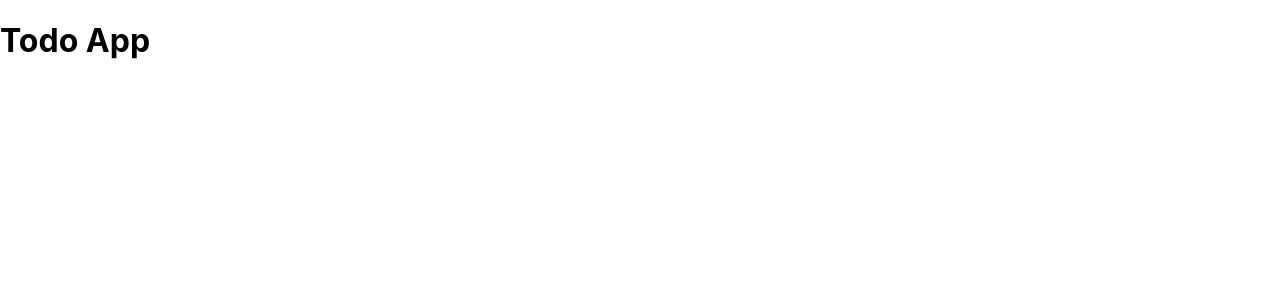
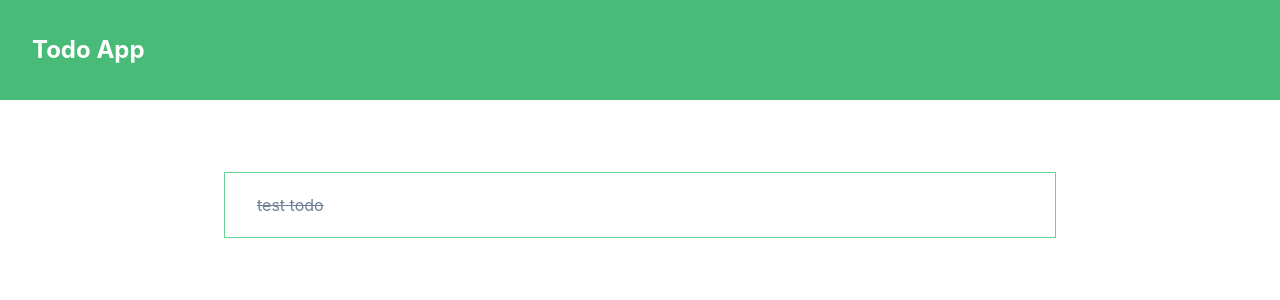
Before and after one commit to shitakemura/next-apigw-cdk-app, a Next.js app in the folder packages/frontend/: page / in a window 1280 px wide. Shown: the top 300 px of the page. Built offline with nearby package versions, Linux system fonts and the light colour scheme.

Commit message:
Create Todo components

```diff
--- /dev/null
+++ b/packages/frontend/components/Header/Header.tsx
@@ -0,0 +1,30 @@
+import { Flex, Text } from "@chakra-ui/react";
+
+type HeaderContainerProps = {
+  children: React.ReactNode;
+};
+
+const HeaderContainer = ({ children }: HeaderContainerProps) => {
+  return (
+    <Flex
+      align='center'
+      justify='space-between'
+      wrap='wrap'
+      w='100%'
+      p={8}
+      bg='green.400'
+      color='white'>
+      {children}
+    </Flex>
+  );
+};
+
+export const Header = () => {
+  return (
+    <HeaderContainer>
+      <Text fontSize={24} fontWeight='bold'>
+        Todo App
+      </Text>
+    </HeaderContainer>
+  );
+};
--- /dev/null
+++ b/packages/frontend/components/Header/index.ts
@@ -0,0 +1 @@
+export * from "./Header";
--- /dev/null
+++ b/packages/frontend/components/Home/Home.tsx
@@ -0,0 +1,12 @@
+import { VStack } from "@chakra-ui/react";
+import { Header } from "../Header";
+import { TodoScreen } from "../Todo";
+
+export const Home = () => {
+  return (
+    <VStack>
+      <Header />
+      <TodoScreen />
+    </VStack>
+  );
+};
--- /dev/null
+++ b/packages/frontend/components/Home/index.ts
@@ -0,0 +1 @@
+export * from "./Home";
--- /dev/null
+++ b/packages/frontend/components/Todo/TodoItem.tsx
@@ -0,0 +1,28 @@
+import { useState } from "react";
+import { HStack, Text } from "@chakra-ui/react";
+import { Todo } from "../../../shared/models";
+
+type TodoItemProps = {
+  todo: Todo;
+};
+
+export const TodoItem = ({ todo }: TodoItemProps) => {
+  const [todoItem] = useState<Todo>(todo);
+
+  return (
+    <HStack
+      borderColor='green.300'
+      borderWidth={1}
+      p={8}
+      w='full'
+      height='16'
+      justify='space-between'
+      spacing={8}>
+      <Text
+        textDecoration={todoItem.completed ? "line-through" : undefined}
+        color={todoItem.completed ? "gray.500" : "black"}>
+        {todoItem.title}
+      </Text>
+    </HStack>
+  );
+};
--- /dev/null
+++ b/packages/frontend/components/Todo/TodoList.tsx
@@ -0,0 +1,17 @@
+import { VStack } from "@chakra-ui/react";
+import { Todo } from "../../../shared/models";
+import { TodoItem } from "./TodoItem";
+
+type TodoListProps = {
+  todos: Todo[];
+};
+
+export const TodoList = ({ todos }: TodoListProps) => {
+  return (
+    <VStack w='full' paddingX={8}>
+      {todos.map((todo) => (
+        <TodoItem key={todo.id} todo={todo} />
+      ))}
+    </VStack>
+  );
+};
--- /dev/null
+++ b/packages/frontend/components/Todo/TodoScreen.tsx
@@ -0,0 +1,20 @@
+import { VStack } from "@chakra-ui/react";
+import { Todo } from "../../../shared/models";
+import { TodoList } from "./TodoList";
+
+export const TodoScreen = () => {
+  const todos: Todo[] = [
+    {
+      userId: "user001",
+      id: "fdlkaf",
+      title: "test todo",
+      completed: true,
+      createdAt: 1644558686117,
+    },
+  ];
+  return (
+    <VStack w='full' spacing={10} paddingX={48} paddingY={16}>
+      <TodoList todos={todos} />
+    </VStack>
+  );
+};
--- /dev/null
+++ b/packages/frontend/components/Todo/index.ts
@@ -0,0 +1 @@
+export * from "./TodoScreen";
--- a/packages/frontend/package.json
+++ b/packages/frontend/package.json
@@ -10,6 +10,11 @@
     "lint": "next lint"
   },
   "dependencies": {
+    "@chakra-ui/icons": "^1.1.5",
+    "@chakra-ui/react": "^1.8.3",
+    "@emotion/react": "^11",
+    "@emotion/styled": "^11",
+    "framer-motion": "^5",
     "next": "12.0.10",
     "react": "17.0.2",
     "react-dom": "17.0.2"
--- a/packages/frontend/pages/_app.tsx
+++ b/packages/frontend/pages/_app.tsx
@@ -1,8 +1,13 @@
-import '../styles/globals.css'
-import type { AppProps } from 'next/app'
+import "../styles/globals.css";
+import type { AppProps } from "next/app";
+import { ChakraProvider } from "@chakra-ui/react";
 
 function MyApp({ Component, pageProps }: AppProps) {
-  return <Component {...pageProps} />
+  return (
+    <ChakraProvider>
+      <Component {...pageProps} />
+    </ChakraProvider>
+  );
 }
 
-export default MyApp
+export default MyApp;
--- a/packages/frontend/pages/index.tsx
+++ b/packages/frontend/pages/index.tsx
@@ -1,21 +1,20 @@
-import type { NextPage } from 'next'
-import Head from 'next/head'
-import Image from 'next/image'
+import type { NextPage } from "next";
+import Head from "next/head";
+import { Home } from "../components/Home";
 
-const Home: NextPage = () => {
+const HomePage: NextPage = () => {
   return (
     <div>
       <Head>
         <title>Todo App</title>
-        <meta name="description" content="Generated by create next app" />
-        <link rel="icon" href="/favicon.ico" />
+        <meta name='description' content='Generated by create next app' />
+        <link rel='icon' href='/favicon.ico' />
       </Head>
-
       <main>
-        <h1>Todo App</h1>
+        <Home />
       </main>
     </div>
-  )
-}
+  );
+};
 
-export default Home
+export default HomePage;
```
Also changed, not shown: 1 other file (tests, documents, lock files or other folders).
